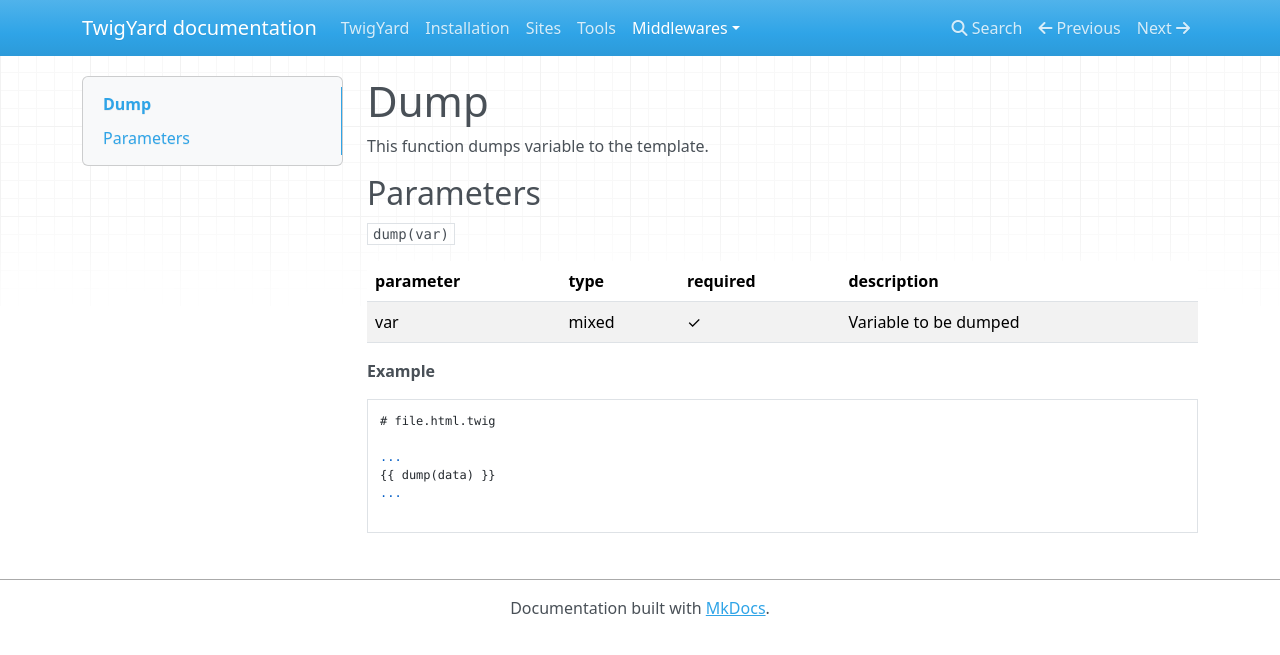
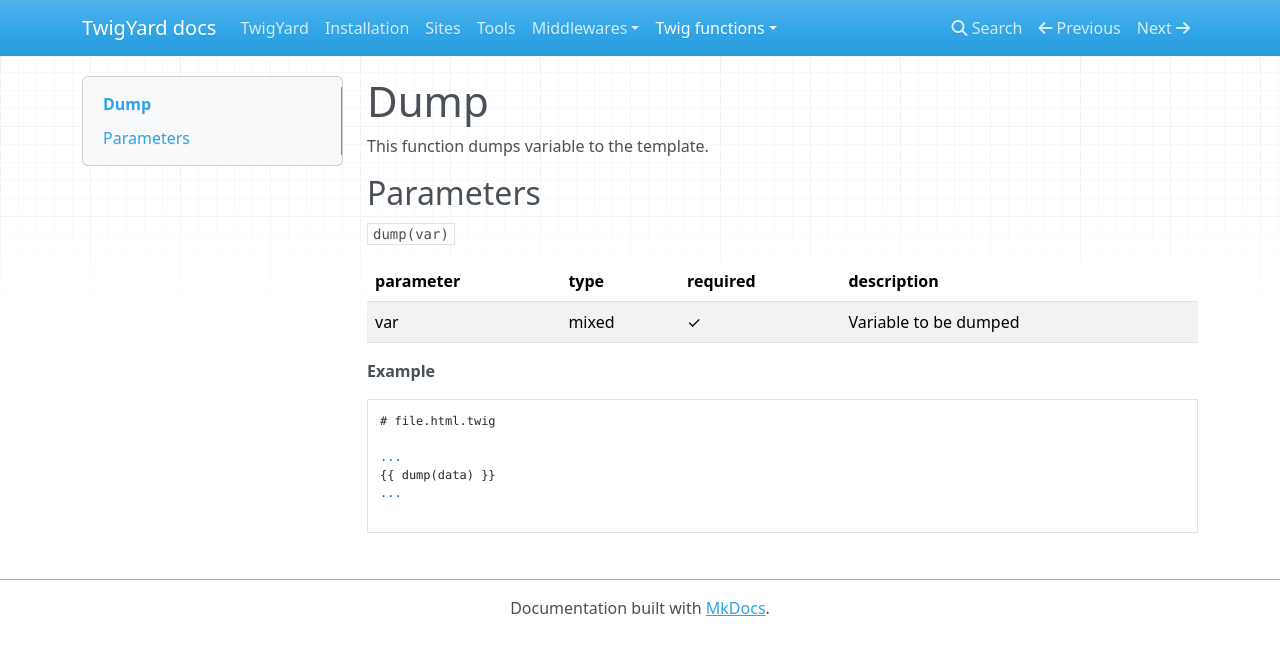
Before and after one commit to twigyard/twigyard, an MkDocs documentation site: the page built from docs/docs/twig_functions/dump.md, in a window 1280 px wide. Shown: the top 655 px of the page. Built offline with MkDocs 1.6.1, drawn with Linux system fonts in a browser that asks for light colours; nearby versions of some CDN libraries.

Commit message:
Add new menu item Functions and change location of functions, fixes #111

```diff
--- a/docs/mkdocs.yml
+++ b/docs/mkdocs.yml
@@ -1,3 +1,3 @@
-site_name: TwigYard documentation
+site_name: TwigYard docs
 theme: mkdocs
 google_analytics: ['UA-85289576-2', 'docs.twigyard.com']
```
Also changed, not shown: docs/docs/twig_functions/asset.md (line endings or trailing spaces), docs/docs/twig_functions/dump.md (line endings or trailing spaces), docs/docs/twig_functions/image.md (renamed from docs/docs/middlewares/image.md), docs/docs/twig_functions/path.md (renamed from docs/docs/middlewares/path.md).
